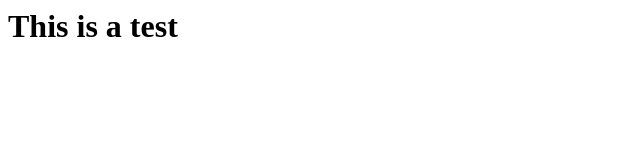
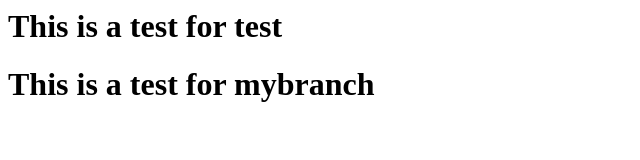
Before and after one commit to WiseMart/HelloWorld, a plain HTML site: page index.html in a window 1280 px wide. Shown: the whole page, without its empty margins (0-640 px from the left). Drawn offline with Linux system fonts and the light colour scheme.

Commit message:
commit in mybranch

```diff
--- a/index.html
+++ b/index.html
@@ -3,7 +3,8 @@
 <head></head>
 
 <body>
-<h1> This is a test</h1>
+<h1> This is a test for test</h1>
+<h1> This is a test for mybranch</h1>
 </body>
 
 
```
Also changed, not shown: login.html (added, +10 -0 lines).
